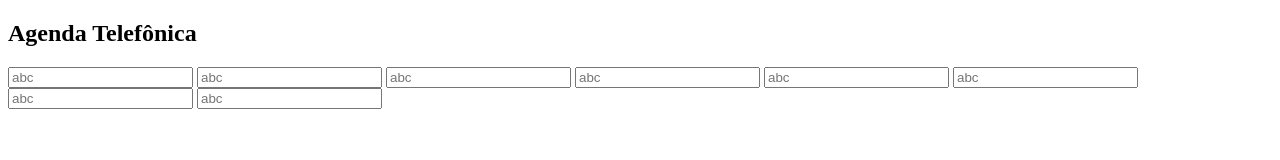
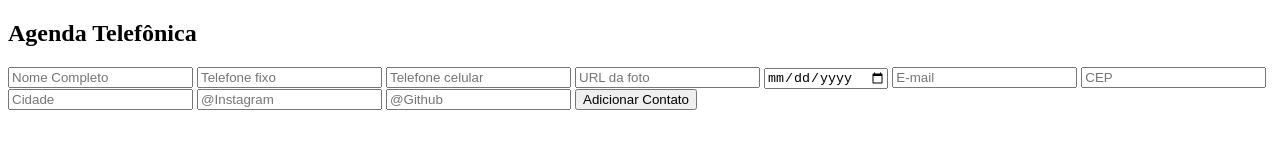
Before and after one commit to JuliaFee/agendaProject-TDS2, a plain HTML site: page index.html in a window 1280 px wide. Drawn offline with Linux system fonts and the light colour scheme.

```diff
--- a/index.html
+++ b/index.html
@@ -12,15 +12,20 @@
         <div id="sub-container">
             <h2>Agenda Telefônica</h2>
             <div id="input-container">
-                <input placeholder="abc">
-                <input placeholder="abc">
-                <input placeholder="abc">
-                <input placeholder="abc">
+                <input placeholder="Nome Completo">
+                <input placeholder="Telefone fixo">
+                <input placeholder="Telefone celular">
+                <input placeholder="URL da foto">
+                <input type="date">
+                <input placeholder="E-mail">
+                <input placeholder="CEP">
+                <input placeholder="Cidade">
+                <input placeholder="@Instagram">
+                <input placeholder="@Github">
+                <button>Adicionar Contato</button>
+            </div>
+            <div id="post-container">
 
-                <input placeholder="abc">
-                <input placeholder="abc">
-                <input placeholder="abc">
-                <input placeholder="abc">
             </div>
         </div>
     </div>
```
